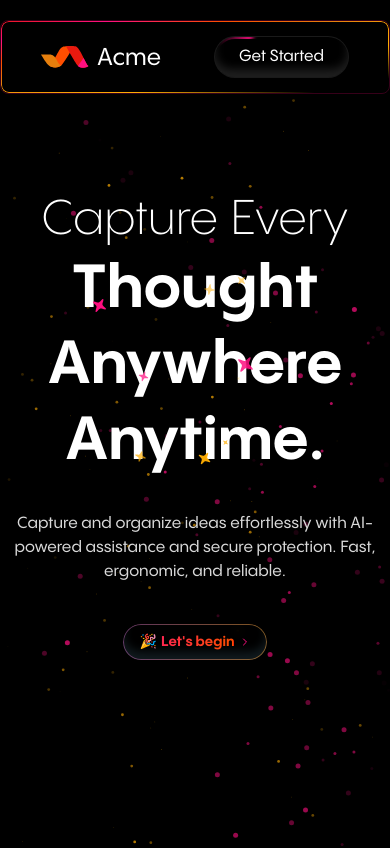
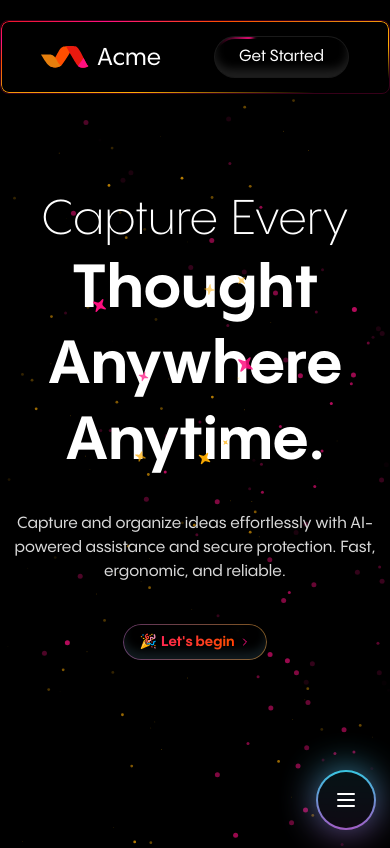
Before and after one commit to lawlesx/acme, a Next.js app: page / in a window 390 px wide. Shown: the top 848 px of the page. Built offline with nearby package versions, Linux system fonts and the light colour scheme.

Commit message:
Responsive Navbar

```diff
--- a/src/app/page.tsx
+++ b/src/app/page.tsx
@@ -6,6 +6,7 @@ import IntegrationSection from '@/components/IntegrationSection'
 import Navbar from '@/components/Navbar'
 import PoweringTheBest from '@/components/PoweringTheBest'
 import ProjectUpdates from '@/components/ProjectUpdates'
+import ResponsiveNav from '@/components/ResponsiveNav'
 
 export default function Home() {
   return (
@@ -17,6 +18,7 @@ export default function Home() {
       <IntegrationSection />
       <ProjectUpdates />
       <Features />
+      <ResponsiveNav />
     </main>
   )
 }
--- a/src/components/Hero.tsx
+++ b/src/components/Hero.tsx
@@ -5,7 +5,7 @@ import SparklesText from './magicui/sparkles-text'
 
 const Hero = () => {
   return (
-    <section className='relative min-h-screen w-full'>
+    <section className='relative z-0 min-h-screen w-full'>
       <div className='flex h-[80vh] flex-col items-center justify-center gap-10'>
         <Particles
           className='absolute inset-0'
--- a/src/components/Navbar.tsx
+++ b/src/components/Navbar.tsx
@@ -1,5 +1,3 @@
-'use client'
-
 import Link from 'next/link'
 import Logo from './Logo'
 import ShimmerButton from './magicui/shimmer-button'
@@ -34,4 +32,4 @@ const Navbar = () => {
 
 export default Navbar
 
-const navItems = ['Changelog', 'Features', 'Pricing', 'Contact']
+export const navItems = ['Changelog', 'Features', 'Pricing', 'Contact']
--- a/src/components/PoweringTheBest/index.tsx
+++ b/src/components/PoweringTheBest/index.tsx
@@ -3,7 +3,7 @@ import IntegrationBeam from './IntegrationBeam'
 
 const PoweringTheBest = () => {
   return (
-    <section className='relative flex h-screen w-full flex-col items-center justify-center gap-0 lg:flex-row lg:gap-20'>
+    <section className='relative z-0 flex h-screen w-full flex-col items-center justify-center gap-0 lg:flex-row lg:gap-20'>
       <div className='flex w-full flex-col gap-4 px-4 lg:w-[400px] lg:px-0'>
         <h1 className='text-3xl font-bold text-white'>{`Powering the world's best product teams.`}</h1>
         <p className='text-base font-light tracking-wider text-gray-300'>
--- /dev/null
+++ b/src/components/ResponsiveNav.tsx
@@ -0,0 +1,83 @@
+'use client'
+import useOutsideClick from '@/hooks/useOutsideClick'
+import { cn } from '@/lib/utils'
+import { AnimatePresence, motion } from 'framer-motion'
+import { MenuIcon, X } from 'lucide-react'
+import Link from 'next/link'
+import { useRef, useState } from 'react'
+import DotPattern from './magicui/dot-pattern'
+import { NeonGradientCard } from './magicui/neon-gradient-card'
+import ShimmerButton from './magicui/shimmer-button'
+import { navItems } from './Navbar'
+
+const ResponsiveNav = () => {
+  const [isOpen, setIsOpen] = useState(false)
+  const ref = useRef<HTMLElement>(null)
+
+  useOutsideClick(ref, () => {
+    setIsOpen(false)
+  })
+
+  return (
+    <AnimatePresence mode='wait'>
+      {isOpen ? (
+        <motion.nav
+          ref={ref}
+          initial={{
+            opacity: 0,
+            x: 50,
+          }}
+          animate={{
+            opacity: 1,
+            x: 0,
+          }}
+          exit={{
+            opacity: 0,
+            x: 50,
+          }}
+          className='fixed right-0 top-0 z-10 flex h-screen w-3/4 flex-col items-center justify-between bg-transparent p-4 text-white backdrop-blur-xl'
+        >
+          <DotPattern className={cn('[mask-image:radial-gradient(400px_circle_at_center,white,transparent)]')} />
+          <X className='ml-auto h-6 w-6 cursor-pointer' onClick={() => setIsOpen(false)} />
+          <div className='z-[1] my-10 flex w-full flex-col items-end gap-6'>
+            {navItems.map((item, i) => (
+              <Link key={i} href='#' className='text-2xl tracking-wider text-white'>
+                {item}
+              </Link>
+            ))}
+            <ShimmerButton shimmerColor='#FF0F80' shimmerSize='0.1em' className='py-2'>
+              Get Started
+            </ShimmerButton>
+          </div>
+        </motion.nav>
+      ) : (
+        <motion.button
+          initial={{
+            opacity: 0,
+            y: 50,
+          }}
+          animate={{
+            opacity: 1,
+            y: 0,
+          }}
+          exit={{
+            opacity: 0,
+            y: 50,
+          }}
+          className='fixed bottom-4 right-4 md:hidden'
+          onClick={() => setIsOpen(true)}
+        >
+          <NeonGradientCard
+            className='flex h-14 w-14 items-center justify-center rounded-full'
+            borderRadius={100}
+            borderSize={2}
+          >
+            <MenuIcon className='h-6 w-6 text-white' />
+          </NeonGradientCard>
+        </motion.button>
+      )}
+    </AnimatePresence>
+  )
+}
+
+export default ResponsiveNav
--- /dev/null
+++ b/src/components/magicui/dot-pattern.tsx
@@ -0,0 +1,56 @@
+import { useId } from "react";
+
+import { cn } from "@/lib/utils";
+
+interface DotPatternProps {
+  width?: any;
+  height?: any;
+  x?: any;
+  y?: any;
+  cx?: any;
+  cy?: any;
+  cr?: any;
+  className?: string;
+  [key: string]: any;
+}
+export function DotPattern({
+  width = 16,
+  height = 16,
+  x = 0,
+  y = 0,
+  cx = 1,
+  cy = 1,
+  cr = 1,
+  className,
+  ...props
+}: DotPatternProps) {
+  const id = useId();
+
+  return (
+    <svg
+      aria-hidden="true"
+      className={cn(
+        "pointer-events-none absolute inset-0 h-full w-full fill-neutral-400/80",
+        className,
+      )}
+      {...props}
+    >
+      <defs>
+        <pattern
+          id={id}
+          width={width}
+          height={height}
+          patternUnits="userSpaceOnUse"
+          patternContentUnits="userSpaceOnUse"
+          x={x}
+          y={y}
+        >
+          <circle id="pattern-circle" cx={cx} cy={cy} r={cr} />
+        </pattern>
+      </defs>
+      <rect width="100%" height="100%" strokeWidth={0} fill={`url(#${id})`} />
+    </svg>
+  );
+}
+
+export default DotPattern;
--- /dev/null
+++ b/src/components/magicui/neon-gradient-card.tsx
@@ -0,0 +1,141 @@
+'use client'
+
+import { CSSProperties, FC, ReactElement, ReactNode, useEffect, useRef, useState } from 'react'
+
+import { cn } from '@/lib/utils'
+
+interface NeonColorsProps {
+  firstColor: string
+  secondColor: string
+}
+
+interface NeonGradientCardProps {
+  /**
+   * @default <div />
+   * @type ReactElement
+   * @description
+   * The component to be rendered as the card
+   * */
+  as?: ReactElement
+  /**
+   * @default ""
+   * @type string
+   * @description
+   * The className of the card
+   */
+  className?: string
+
+  /**
+   * @default ""
+   * @type ReactNode
+   * @description
+   * The children of the card
+   * */
+  children?: ReactNode
+
+  /**
+   * @default 5
+   * @type number
+   * @description
+   * The size of the border in pixels
+   * */
+  borderSize?: number
+
+  /**
+   * @default 20
+   * @type number
+   * @description
+   * The size of the radius in pixels
+   * */
+  borderRadius?: number
+
+  /**
+   * @default "{ firstColor: '#ff00aa', secondColor: '#00FFF1' }"
+   * @type string
+   * @description
+   * The colors of the neon gradient
+   * */
+  neonColors?: NeonColorsProps
+
+  [key: string]: any
+}
+
+const NeonGradientCard: FC<NeonGradientCardProps> = ({
+  className,
+  children,
+  borderSize = 2,
+  borderRadius = 20,
+  neonColors = {
+    firstColor: '#ff00aa',
+    secondColor: '#00FFF1',
+  },
+  ...props
+}) => {
+  const containerRef = useRef<HTMLDivElement>(null)
+  const [dimensions, setDimensions] = useState({ width: 0, height: 0 })
+
+  useEffect(() => {
+    const updateDimensions = () => {
+      if (containerRef.current) {
+        const { offsetWidth, offsetHeight } = containerRef.current
+        setDimensions({ width: offsetWidth, height: offsetHeight })
+      }
+    }
+
+    updateDimensions()
+    window.addEventListener('resize', updateDimensions)
+
+    return () => {
+      window.removeEventListener('resize', updateDimensions)
+    }
+  }, [])
+
+  useEffect(() => {
+    if (containerRef.current) {
+      const { offsetWidth, offsetHeight } = containerRef.current
+      setDimensions({ width: offsetWidth, height: offsetHeight })
+    }
+  }, [children])
+
+  return (
+    <div
+      ref={containerRef}
+      style={
+        {
+          '--border-size': `${borderSize}px`,
+          '--border-radius': `${borderRadius}px`,
+          '--neon-first-color': neonColors.firstColor,
+          '--neon-second-color': neonColors.secondColor,
+          '--card-width': `${dimensions.width}px`,
+          '--card-height': `${dimensions.height}px`,
+          '--card-content-radius': `${borderRadius - borderSize}px`,
+          '--pseudo-element-background-image': `linear-gradient(0deg, ${neonColors.firstColor}, ${neonColors.secondColor})`,
+          '--pseudo-element-width': `${dimensions.width + borderSize * 2}px`,
+          '--pseudo-element-height': `${dimensions.height + borderSize * 2}px`,
+          '--after-blur': `${dimensions.width / 3}px`,
+        } as CSSProperties
+      }
+      className={cn('relative z-10 h-full w-full rounded-[var(--border-radius)]', className)}
+      {...props}
+    >
+      <div
+        className={cn(
+          'relative flex h-full min-h-[inherit] w-full items-center justify-center rounded-[var(--card-content-radius)] bg-black/90 p-2',
+          'before:absolute before:-left-[var(--border-size)] before:-top-[var(--border-size)] before:-z-10 before:block',
+          "before:h-[var(--pseudo-element-height)] before:w-[var(--pseudo-element-width)] before:rounded-[var(--border-radius)] before:content-['']",
+          'before:bg-[linear-gradient(0deg,var(--neon-first-color),var(--neon-second-color))] before:bg-[length:100%_200%]',
+          'before:animate-backgroundPositionSpin',
+          'after:absolute after:-left-[var(--border-size)] after:-top-[var(--border-size)] after:-z-10 after:block',
+          "after:h-[var(--pseudo-element-height)] after:w-[var(--pseudo-element-width)] after:rounded-[var(--border-radius)] after:blur-[var(--after-blur)] after:content-['']",
+          'after:bg-[linear-gradient(0deg,var(--neon-first-color),var(--neon-second-color))] after:bg-[length:100%_200%] after:opacity-80',
+          'after:animate-backgroundPositionSpin',
+          'dark:bg-neutral-900'
+        )}
+      >
+        {children}
+      </div>
+    </div>
+  )
+}
+
+export { NeonGradientCard }
--- /dev/null
+++ b/src/hooks/useOutsideClick.ts
@@ -0,0 +1,22 @@
+import { useEffect } from 'react'
+
+/**
+ *
+ * @param  ref - Ref of your parent div
+ * @param callback fuction to be called when clicked outside
+ */
+const useOutsideClick = (ref: any, callback: () => void) => {
+  useEffect(() => {
+    const handleClickOutside = (evt: Event) => {
+      if (ref.current && !ref.current.contains(evt.target)) {
+        callback()
+      }
+    }
+    document.addEventListener('mousedown', handleClickOutside)
+    return () => {
+      document.removeEventListener('mousedown', handleClickOutside)
+    }
+  })
+}
+
+export default useOutsideClick
```
Also changed, not shown: tailwind.config.ts (+5 -7 lines).
